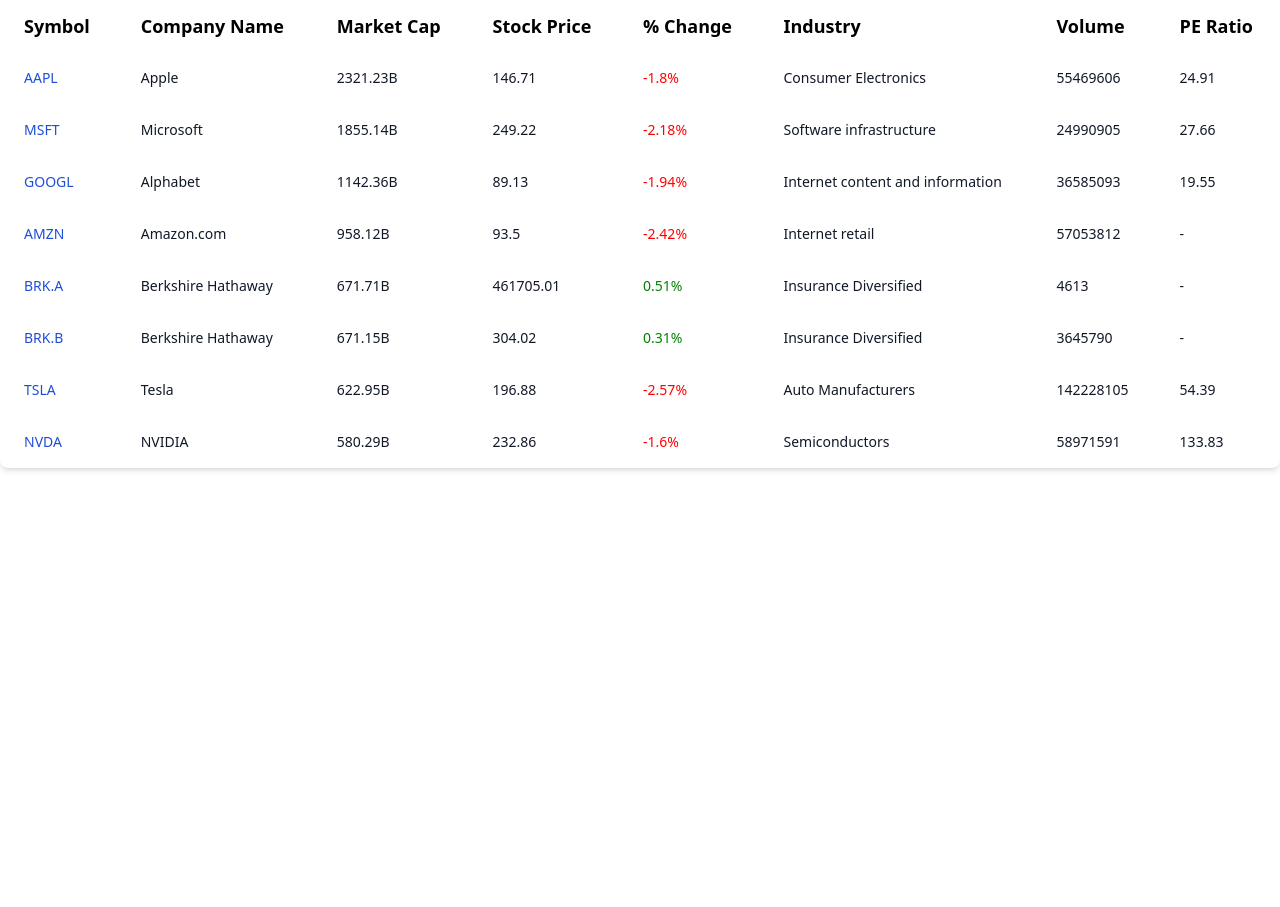
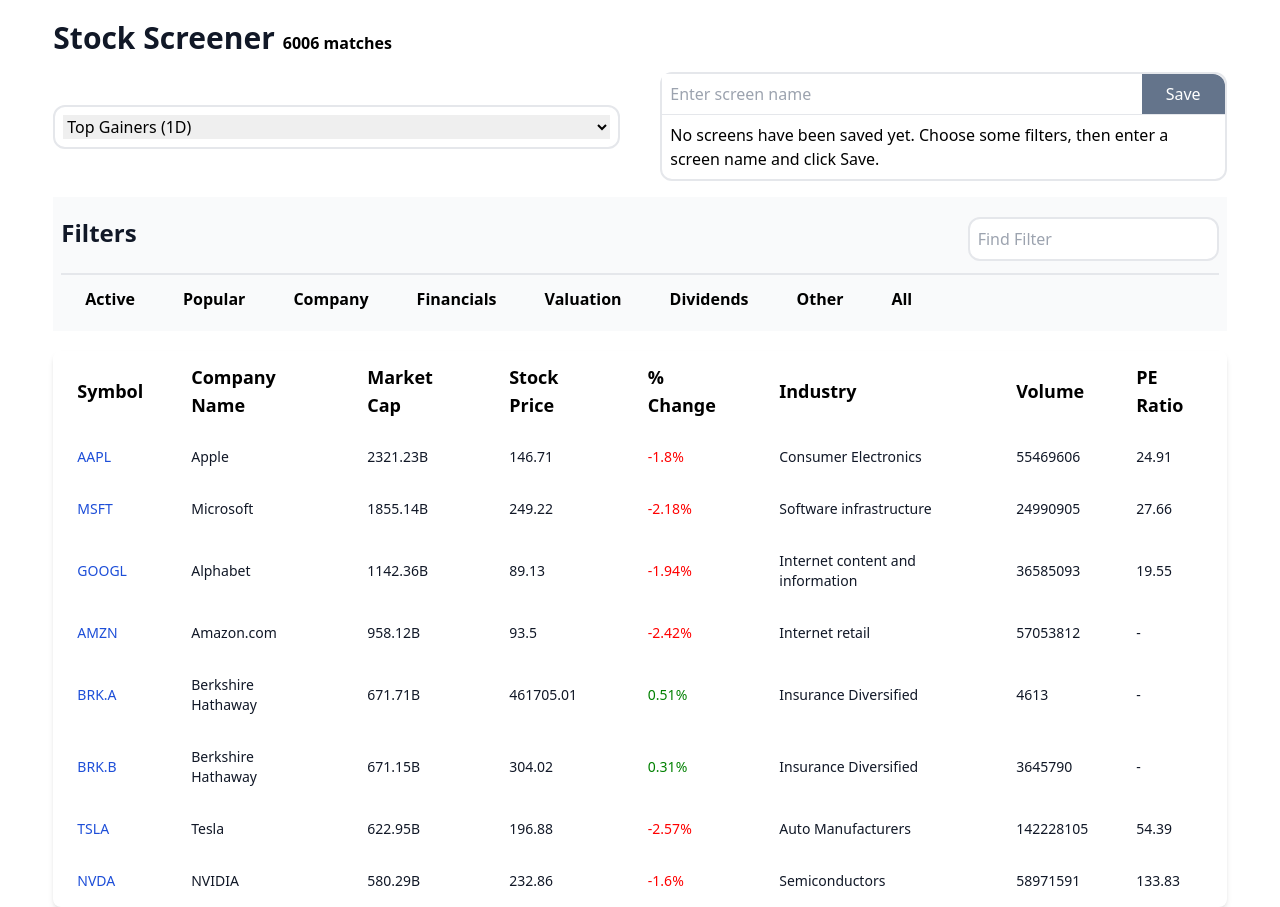
Before and after one commit to Phickayor/stocktable, a Next.js app: page / in a window 1280 px wide. Before the commit the page ends 800 px from the top, so only its background shows below. Built offline with nearby package versions, Linux system fonts and the light colour scheme.

Commit message:
filter heading

```diff
--- /dev/null
+++ b/components/Filter.jsx
@@ -0,0 +1,63 @@
+import React from 'react'
+
+function Filter() {
+    return (
+        <div className="w-11/12 mx-auto my-5">
+            <h1 className='inline-block text-[#111827] text-3xl font-semibold'>Stock Screener</h1>
+            <b className="inline font-semibold mx-2">6006 matches</b>
+            <div className='flex space-x-10 my-4'>
+                <div className='w-1/2 border-2 self-center p-2 rounded-xl'>
+                    {/* <label>Preset Screens</label> */}
+                    <select className='w-full outline-none'>
+                        <option>Top Gainers (1D)</option>
+                        <option>Top Gainers (1Y)</option>
+                        <option>Dividend Growth</option>
+                        <option>Monthly Dividends</option>
+                        <option>Strong Cash Flow</option>
+                        <option>IPO This Year</option>
+                        <option>IPO Last Year</option>
+                    </select>
+                </div>
+                <div className='w-1/2 border-2  rounded-xl'>
+                    {/* <label>Preset Screens</label> */}
+                    {/* <select className='w-full outline-none'> */}
+                    <div>
+                        <div className='border-b flex justify-between'>
+                            <input type="text" className='w-full p-2 outline-none' placeholder="Enter screen name" />
+                            <button className="text-white rounded-tr-xl px-6 bg-slate-500">Save</button>
+                        </div>
+                        <p className="p-2">
+                            No screens have been saved yet.
+                            Choose some filters,
+                            then enter a screen name and click Save.
+                        </p>
+                    </div>
+                    {/* </select> */}
+                </div>
+            </div>
+            <div className='bg-[#F9FAFB] p-2 w-full'>
+                <div className='flex justify-between w-full border-b-2 py-3'>
+                    <h1 className='text-[#111827] text-2xl font-semibold'>Filters</h1>
+                    <input type="text" placeholder="Find Filter" className="border-2 rounded-xl outline-blue-500 p-2 self-center" />
+
+                </div>
+                <div className=' overflow-x-auto '>
+                    <tr>
+                        <th scope="col" className="px-6 py-3 hover:bg-slate-200">Active</th>
+                        <th scope="col" className="px-6 py-3 hover:bg-slate-200">Popular</th>
+                        <th scope="col" className="px-6 py-3 hover:bg-slate-200">Company</th>
+                        <th scope="col" className="px-6 py-3 hover:bg-slate-200">Financials</th>
+                        <th scope="col" className="px-6 py-3 hover:bg-slate-200">Valuation</th>
+                        <th scope="col" className="px-6 py-3 hover:bg-slate-200">Dividends</th>
+                        <th scope="col" className="px-6 py-3 hover:bg-slate-200">Other</th>
+                        <th scope="col" className="px-6 py-3 hover:bg-slate-200">All</th>
+                    </tr>
+                </div>
+
+            </div>
+
+        </div>
+    )
+}
+
+export default Filter
--- a/components/Resulttable.jsx
+++ b/components/Resulttable.jsx
@@ -3,7 +3,7 @@
 function Resulttable() {
     var background; var percentcolor;
     return (
-        <div className="relative overflow-x-auto shadow-md sm:rounded-lg">
+        <div className="mx-auto w-11/12 relative overflow-x-auto shadow-md sm:rounded-lg">
             <table className="w-full text-sm text-left text-gray-500 ">
                 <thead className="text-lg text-black bg-white ">
                     <tr>
--- a/pages/index.js
+++ b/pages/index.js
@@ -1,3 +1,4 @@
+import Filter from '@/components/Filter'
 import Resulttable from '@/components/Resulttable'
 import Head from 'next/head'
 
@@ -10,6 +11,7 @@
         <meta name="viewport" content="width=device-width, initial-scale=1" />
         <link rel="icon" href="/favicon.ico" />
       </Head>
+      <Filter />
       <Resulttable />
     </>
   )
```
